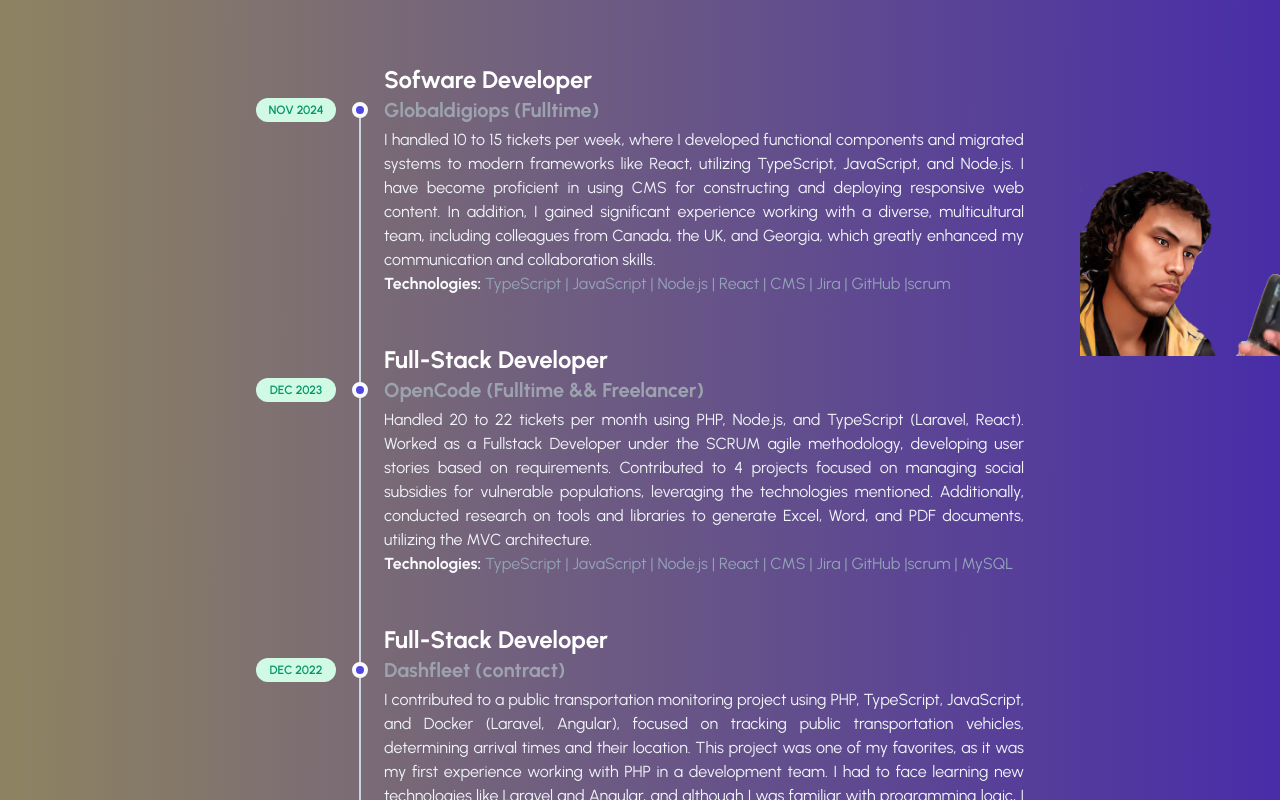
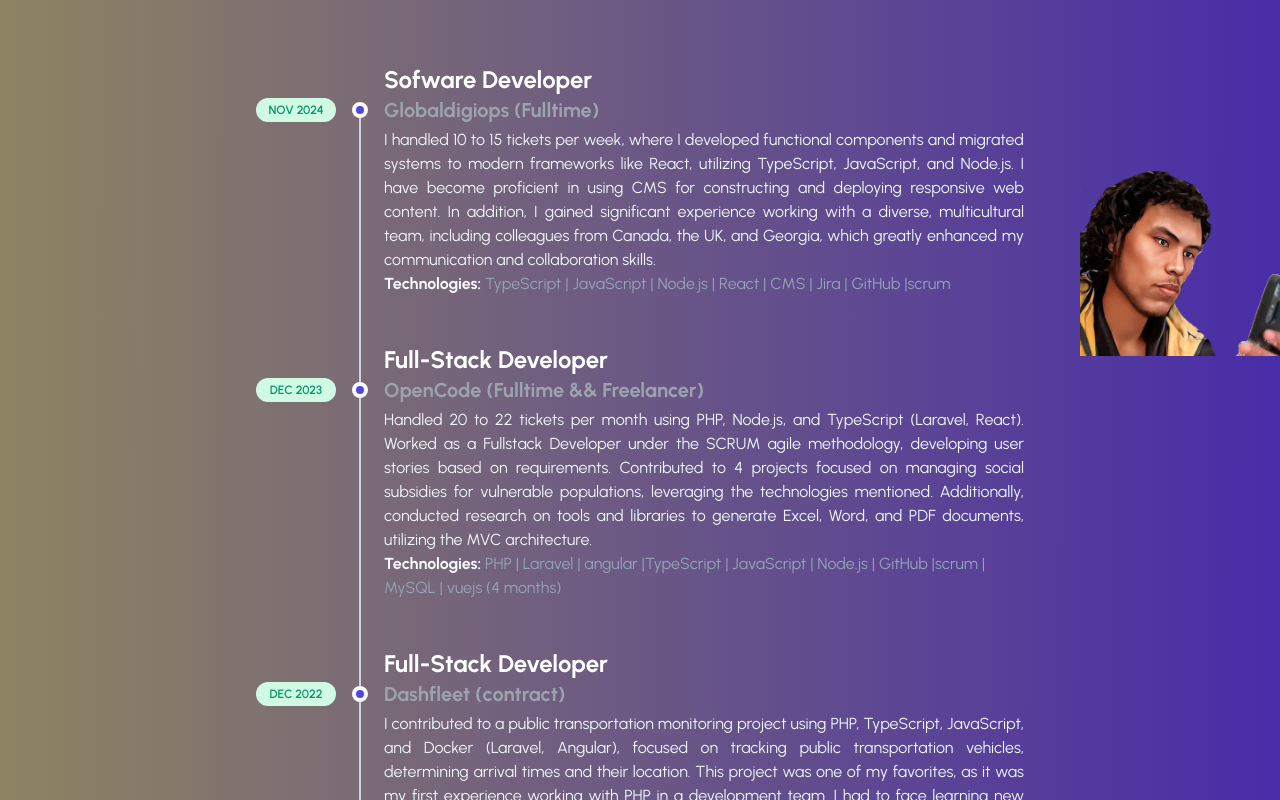
Before and after one commit to kennethdevpc/pf, a Next.js app in the folder landing-particles/: page /about-me in a window 1280 px wide. Shown: the part 444-1244 px from the top of the page. Built offline with nearby package versions, Linux system fonts and the light colour scheme.

Commit message:
adition information

```diff
--- a/landing-particles/data.tsx
+++ b/landing-particles/data.tsx
@@ -92,7 +92,7 @@
       'Handled 20 to 22 tickets per month using PHP, Node.js, and TypeScript (Laravel, React). Worked as a Fullstack Developer under the SCRUM agile methodology, developing user stories based on requirements. Contributed to 4 projects focused on managing social subsidies for vulnerable populations, leveraging the technologies mentioned. Additionally, conducted research on tools and libraries to generate Excel, Word, and PDF documents, utilizing the MVC architecture.',
     date: 'DEC 2023',
     technologies:
-      ' TypeScript | JavaScript | Node.js | React | CMS | Jira | GitHub |scrum | MySQL ',
+      ' PHP | Laravel | angular |TypeScript | JavaScript | Node.js | GitHub |scrum | MySQL | vuejs (4 months)',
   },
   {
     id: 3,
```
